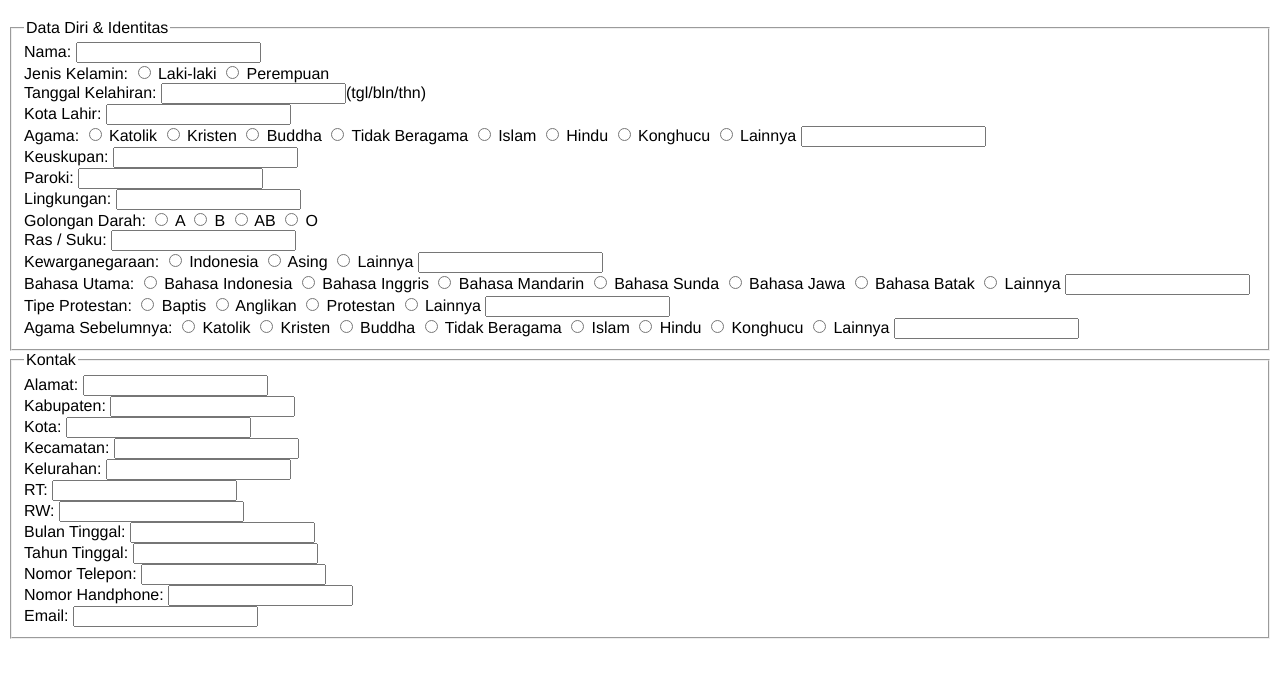
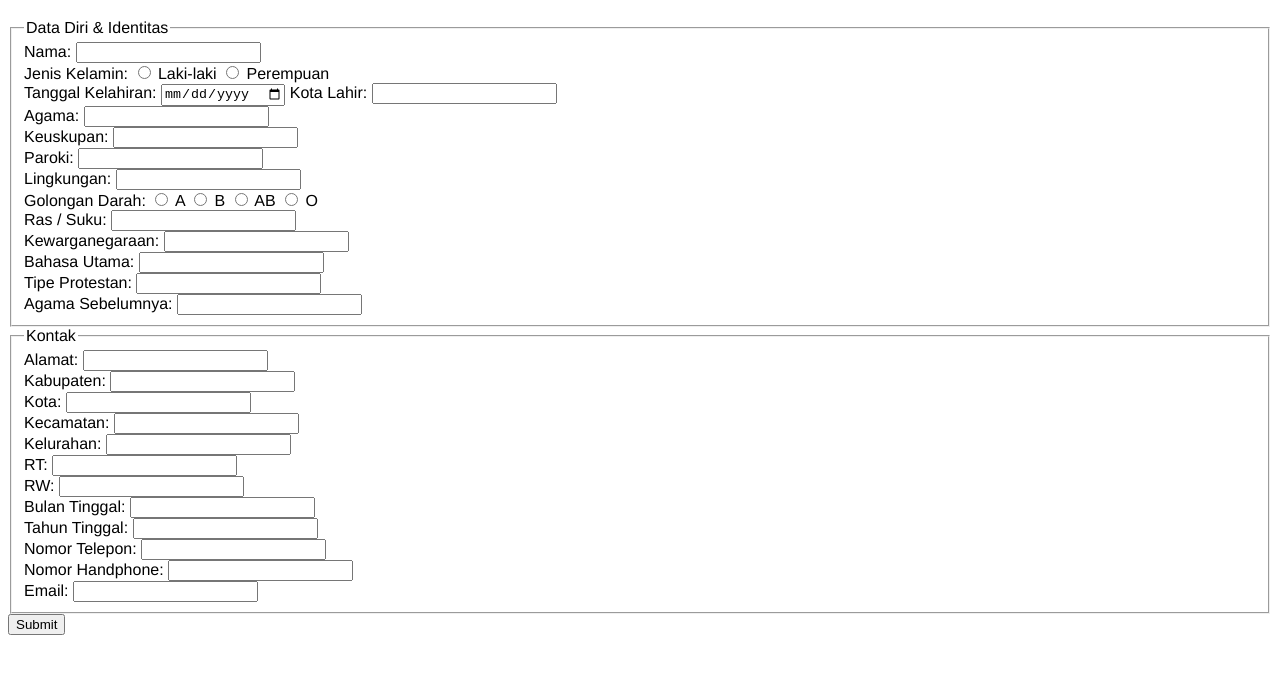
Before and after one commit to ChristopherWilliamBill/ChristopherWilliamBill.github.io, a plain HTML site: page index.html in a window 1280 px wide. Shown: the part 61-738 px from the top of the page. Drawn offline with Linux system fonts and the light colour scheme.

Commit message:
Fix Week6 Progress, Update to datalist, Update values, Submit to JSON

```diff
--- a/index.html
+++ b/index.html
@@ -1,3 +1,4 @@
+
 <!DOCTYPE html>
 <html>
   <head>
@@ -11,55 +12,82 @@
   <body>
     <h1>Formulir Data Umat</h1>
 
-    <form>
+    <form id="form">
       <fieldset>
         <legend>Data Diri & Identitas</legend>
 
         <label for="nama">Nama:</label>
-        <input type="text" id="nama" name="nama" required><br>
+        <input type="text" id="nama" name="nama" autocomplete="name" required><br>
 
         <label for="jenis-kelamin">Jenis Kelamin:</label>
 
         <input type="radio" id="laki-laki" name="jenis-kelamin" value="laki-laki" required>
-        <label for="laki-laki">Laki-laki</label>
+        <label for="L">Laki-laki</label>
 
         <input type="radio" id="perempuan" name="jenis-kelamin" value="perempuan" required>
-        <label for="perempuan">Perempuan</label><br>
+        <label for="P">Perempuan</label><br>
 
         <label for="tanggal-kelahiran">Tanggal Kelahiran:</label>
-        <input type="text" id="tanggal-kelahiran" name="tanggal-kelahiran" required><span>(tgl/bln/thn)</span><br>
+        <input type="date" id="tanggal-kelahiran" name="tanggal-kelahiran" required>
         <label for="kota-lahir">Kota Lahir:</label>
-        <input type="text" id="kota-lahir" name="kota-lahir" required><br>
+        <input type="text" id="kota-lahir" name="kota-lahir" autocomplete="address-level2" required><br>
+
+        <datalist id="list-agama">
+    			<option value="Katolik">
+    			<option value="Kristen">
+    			<option value="Buddha">
+    			<option value="Tidak beragama">
+   				<option value="Islam">
+          <option value="Hindu">
+   				<option value="Konghucu">
+  			</datalist>
 
         <label for="agama">Agama:</label>
+        <input list="list-agama" name="agama" id="agama" required><br>
 
-        <input type="radio" id="katolik" name="agama" value="katolik" required>
-        <label for="katolik">Katolik</label>
-
-        <input type="radio" id="kristen" name="agama" value="kristen" required>
-        <label for="kristen">Kristen</label>
-
-        <input type="radio" id="buddha" name="agama" value="buddha" required>
-        <label for="buddha">Buddha</label>
-
-        <input type="radio" id="tidak-beragama" name="agama" value="tidak-beragama" required>
-        <label for="tidak-beragama">Tidak Beragama</label>
-
-        <input type="radio" id="islam" name="agama" value="islam" required>
-        <label for="islam">Islam</label>
-
-        <input type="radio" id="hindu" name="agama" value="hindu" required>
-        <label for="hindu">Hindu</label>
-
-        <input type="radio" id="konghucu" name="agama" value="konghucu" required>
-        <label for="konghucu">Konghucu</label>
-
-        <input type="radio" id="lainnya-agama" name="agama" value="lainnya-agama" required>
-        <label for="lainnya-agama">Lainnya</label>
-        <input type="text" id="lainnya-agama2" name="agama2"><br>
+        <datalist id="list-keuskupan">
+    			<option value="Keuskupan Agung Medan">
+    			<option value="Keuskupan Sibolga">
+    			<option value="Keuskupan Padang">
+    			<option value="Keuskupan Agung Palembang">
+          <option value="Keuskupan Pangkalpinang">
+          <option value="Keuskupan Tanjungkarang">
+          <option value="Keuskupan Agung Jakarta">
+          <option value="Keuskupan Bogor">
+          <option value="Keuskupan Bandung">
+          <option value="Keuskupan Agung Semarang">
+          <option value="Keuskupan Purwokerto">
+          <option value="Keuskupan Surabaya">
+          <option value="Keuskupan Malang">
+          <option value="Keuskupan Agung Ende">
+          <option value="Keuskupan Ruteng">
+          <option value="Keuskupan Maumere">
+          <option value="Keuskupan Larantuka">
+          <option value="Keuskupan Denpasar">
+          <option value="Keuskupan Agung Kupang">
+          <option value="Keuskupan Atambua">
+          <option value="Keuskupan Weetebula">
+          <option value="Keuskupan Agung Pontianak">
+          <option value="Keuskupan Sanggau">
+          <option value="Keuskupan Sintang">
+          <option value="Keuskupan Ketapang">
+          <option value="Keuskupan Agung Samarinda">
+          <option value="Keuskupan Palangka Raya">
+          <option value="Keuskupan Banjarmasin">
+          <option value="Keuskupan Tanjung Selor">
+          <option value="Keuskupan Agung Makassar">
+          <option value="Keuskupan Manado">
+          <option value="Keuskupan Amboina">
+          <option value="Keuskupan Merauke">
+          <option value="Keuskupan Agats">
+          <option value="Keuskupan Jayapura">
+          <option value="Keuskupan Timika">
+          <option value="Keuskupan Manokwari-Sorong">
+          <option value="Ordinat Militer Indonesia">
+  			</datalist>
 
         <label for="keuskupan">Keuskupan:</label>
-        <input type="text" id="keuskupan" name="keuskupan" required><br>
+        <input list="list-keuskupan" id="keuskupan" name="keuskupan" required><br>
 
         <label for="paroki">Paroki:</label>
         <input type="text" id="paroki" name="paroki" required><br>
@@ -83,102 +111,58 @@
         <label for="ras/suku">Ras / Suku:</label>
         <input type="text" id="ras/suku" name="ras/suku" required><br>
 
+        <datalist id="list-kewarganegaraan">
+    			<option value="Indonesia">
+    			<option value="Asing">
+  			</datalist>
+
         <label for="kewarganegaraan">Kewarganegaraan:</label>
+        <input list="list-kewarganegaraan" name="kewarganegaraan" id="kewarganegaraan" required><br>
 
-        <input type="radio" id="indonesia" name="kewarganegaraan" value="Indonesia" required>
-        <label for="indonesia">Indonesia</label>
+        <datalist id="list-bahasa">
+    			<option value="Bahasa Indonesia">
+    			<option value="Bahasa Inggris">
+    			<option value="Bahasa Mandarin">
+    			<option value="Bahasa Sunda">
+   				<option value="Bahasa Jawa">
+          <option value="Bahasa Batak">
+  			</datalist>
 
-        <input type="radio" id="asing" name="kewarganegaraan" value="asing" required>
-        <label for="asing">Asing</label>
+        <label for="bahasa">Bahasa Utama:</label>
+        <input list="list-bahasa" id="bahasa" name="bahasa" required><br>
 
-        <input type="radio" id="lainnya-kewarganegaraan" name="kewarganegaraan" value="Lainnya" required>
-        <label for="lainnya-kewarganegaraan">Lainnya</label>
-        <input type="text" id="lainnya-kewarganegaraan2" name="kewarganegaraan2"><br>
-
-        <label for="bahasa-utama">Bahasa Utama:</label>
-
-        <input type="radio" id="bahasa-indonesia" name="bahasa-utama" value="bahasa-indonesia" required>
-        <label for="bahasa-indonesia">Bahasa Indonesia</label>
-
-        <input type="radio" id="bahasa-inggris" name="bahasa-utama" value="bahasa-inggris" required>
-        <label for="bahasa-inggris">Bahasa Inggris</label>
-
-        <input type="radio" id="bahasa-mandarin" name="bahasa-utama" value="bahasa-mandarin" required>
-        <label for="bahasa-mandarin">Bahasa Mandarin</label>
-
-        <input type="radio" id="bahasa-sunda" name="bahasa-utama" value="bahasa-sunda" required>
-        <label for="bahasa-sunda">Bahasa Sunda</label>
-
-        <input type="radio" id="bahasa-jawa" name="bahasa-utama" value="bahasa-jawa" required>
-        <label for="bahasa-jawa">Bahasa Jawa</label>
-
-        <input type="radio" id="bahasa-batak" name="bahasa-utama" value="bahasa-batak" required>
-        <label for="bahasa-batak">Bahasa Batak</label>
-
-        <input type="radio" id="lainnya-bahasa-utama" name="bahasa-utama" value="lainnya-bahasa-utama" required>
-        <label for="lainnya-bahasa-utama">Lainnya</label>
-        <input type="text" id="lainnya-bahasa-utama" name="bahasa-utama2"><br>
+        <datalist id="list-tipeprotestan">
+    			<option value="Baptis">
+    			<option value="Anglikan">
+          <option value="Protestan">
+          <option value="Lutheran">
+  			</datalist>
 
         <label for="tipeprotestan">Tipe Protestan:</label>
+        <input list="list-tipeprotestan" name="tipeprotestan" id="tipeprotestan" required><br>
 
-        <input type="radio" id="baptis" name="tipeprotestan" value="Baptis" required>
-        <label for="baptis">Baptis</label>
+        <label for="agama-sebelum">Agama Sebelumnya:</label>
+        <input list="list-agama" name="agama-sebelum" id="agama-sebelum" required><br>
 
-        <input type="radio" id="anglikan" name="tipeprotestan" value="Anglikan" required>
-        <label for="anglikan">Anglikan</label>
-
-        <input type="radio" id="protestan" name="tipeprotestan" value="Protestan" required>
-        <label for="protestan">Protestan</label>
-
-        <input type="radio" id="lainnya-tipeprotestan" name="tipeprotestan" value="Lainnya" required>
-        <label for="lainnya-tipeprotestan">Lainnya</label>
-        <input type="text" id="lainnya-tipeprotestan2" name="tipeprotestan2"><br>
-
-      	<label for="agama-sebelumnya">Agama Sebelumnya:</label>
-
-        <input type="radio" id="katolik2" name="agama-sebelumnya" value="katolik" required>
-        <label for="katolik2">Katolik</label>
-
-        <input type="radio" id="kristen2" name="agama-sebelumnya" value="kristen" required>
-        <label for="kristen2">Kristen</label>
-
-        <input type="radio" id="buddha2" name="agama-sebelumnya" value="buddha" required>
-        <label for="buddha2">Buddha</label>
-
-        <input type="radio" id="tidak-beragama2" name="agama-sebelumnya" value="tidak-beragama" required>
-        <label for="tidak-beragama2">Tidak Beragama</label>
-
-        <input type="radio" id="islam2" name="agama-sebelumnya" value="islam" required>
-        <label for="islam2">Islam</label>
-
-        <input type="radio" id="hindu2" name="agama-sebelumnya" value="hindu" required>
-        <label for="hindu2">Hindu</label>
-
-        <input type="radio" id="konghucu2" name="agama-sebelumnya" value="konghucu" required>
-        <label for="konghucu2">Konghucu</label>
-
-        <input type="radio" id="lainnya-agama2" name="agama-sebelumnya" value="lainnya-agama" required>
-        <label for="lainnya-agama2">Lainnya</label>
-        <input type="text" id="lainnya-agama3" name="agama-sebelumnya2"><br>
       </fieldset>
 
       <fieldset>
         <legend>Kontak</legend>
 
         <label for="alamat">Alamat:</label>
-      	<input type="text" id="alamat" name="alamat" required><br>
+      	<input type="text" id="alamat" name="alamat" autocomplete="street-address" required><br>
 
         <label for="kabupaten">Kabupaten:</label>
-      	<input type="text" id="kabupaten" name="kabupaten" required><br>
+      	<input type="text" id="kabupaten" name="kabupaten" autocomplete="address-level2" required><br>
 
         <label for="kota">Kota:</label>
-      	<input type="text" id="kota" name="kota" required><br>
+      	<input type="text" id="kota" name="kota" autocomplete="address-level2" required><br>
 
         <label for="kecamatan">Kecamatan:</label>
-      	<input type="text" id="kecamatan" name="kecamatan" required><br>
+      	<input type="text" id="kecamatan" name="kecamatan" autocomplete="address-level3" required><br>
 
         <label for="kelurahan">Kelurahan:</label>
-      	<input type="text" id="kelurahan" name="kelurahan" required><br>
+      	<input type="text" id="kelurahan" name="kelurahan" autocomplete="address-level4" required><br>
 
 				<label for="rt">RT:</label>
       	<input type="text" id="rt" name="rt" required><br>
@@ -193,15 +177,28 @@
       	<input type="text" id="tahuntinggal" name="tahuntinggal" required><br>
 
         <label for="notelp">Nomor Telepon:</label>
-      	<input type="text" id="notelp" name="notelp" required><br>
+      	<input type="tel" id="notelp" name="notelp" required><br>
 
         <label for="nohp">Nomor Handphone:</label>
-      	<input type="text" id="nohp" name="nohp" required><br>
+      	<input type="tel" id="nohp" name="nohp" autocomplete="tel" required><br>
 
         <label for="email">Email:</label>
-      	<input type="email" id="email" name="email" required><br>
+      	<input type="email" id="email" name="email" autocomplete="email" required><br>
 
       </fieldset>
+      <input type="submit" value="Submit">
     </form>
   </body>
+
+  <script type="text/javascript" defer>
+    function handleSubmit(event) {
+    	event.preventDefault();
+      const data = new FormData(event.target);
+      const value = Object.fromEntries(data.entries());
+      console.log({ value });
+    }
+
+    const form = document.querySelector('form');
+    form.addEventListener('submit', handleSubmit);
+  </script>
 </html>
```
